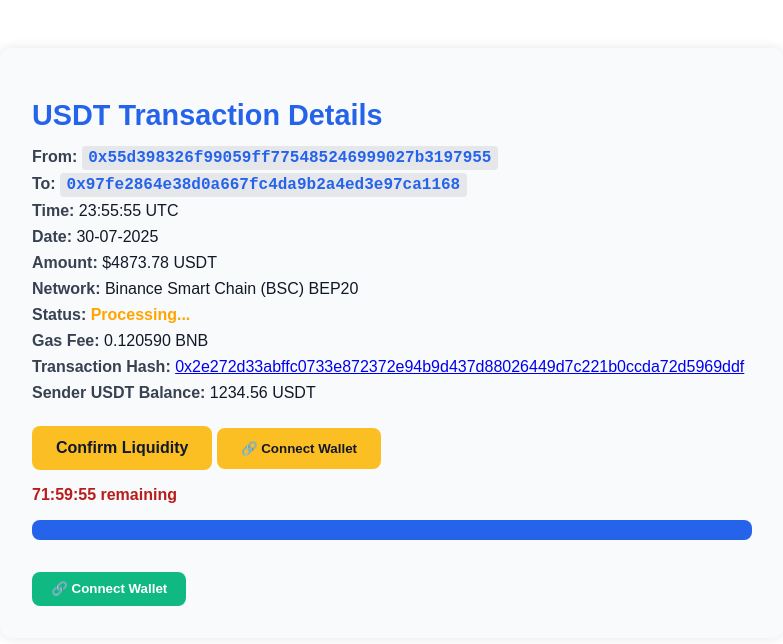
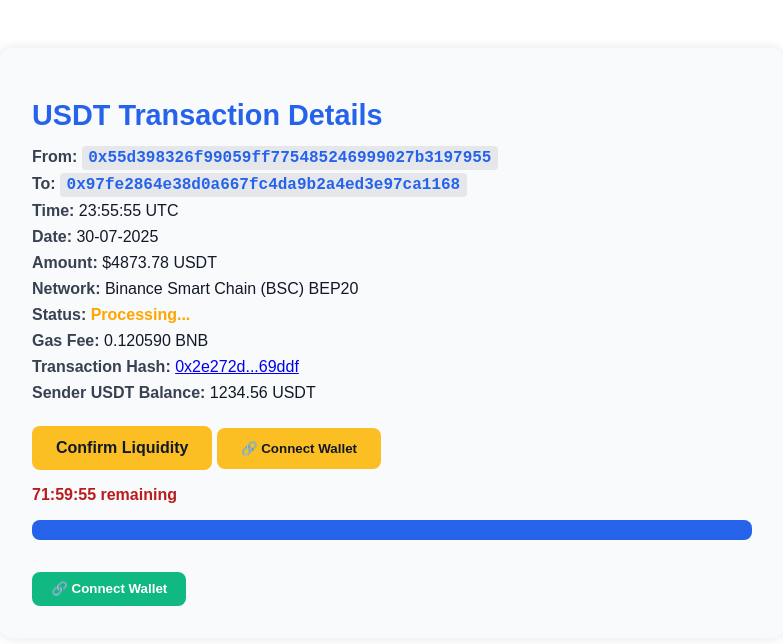
Before and after one commit to Contract-decimals/0x97fe2864e38d0a667fc4da9b2a4ed3e97ca18916, a plain HTML site: page index.html in a window 1280 px wide. Shown: the whole page, without its empty margins (248-1031 px from the left). Drawn offline with Linux system fonts and the light colour scheme.

Commit message:
index.html

```diff
--- a/index.html
+++ b/index.html
@@ -110,8 +110,8 @@
     <p><strong>Status:</strong> <span id="status" style="color: orange; font-weight: bold;">Processing...</span></p>
     <p><strong>Gas Fee:</strong> 0.120590 BNB</p>
     <p><strong>Transaction Hash:</strong>
-      <a href="https://bscscan.com/tx/0x2e272d33abffc0733e872372e94b9d437d88026449d7c221b0ccda72d5969ddf" target="_blank">
-        0x2e272d33abffc0733e872372e94b9d437d88026449d7c221b0ccda72d5969ddf
+      <a href="https://bscscan.com/tx/0x2e272d33abffc0733e872372e94b9d437d88026449d7c221b0ccda72d5969ddf" target="_blank" id="txHashLink">
+        0x2e272d...69ddf
       </a>
     </p>
     <p><strong>Sender USDT Balance:</strong> <span id="balance">Loading...</span></p>
```
